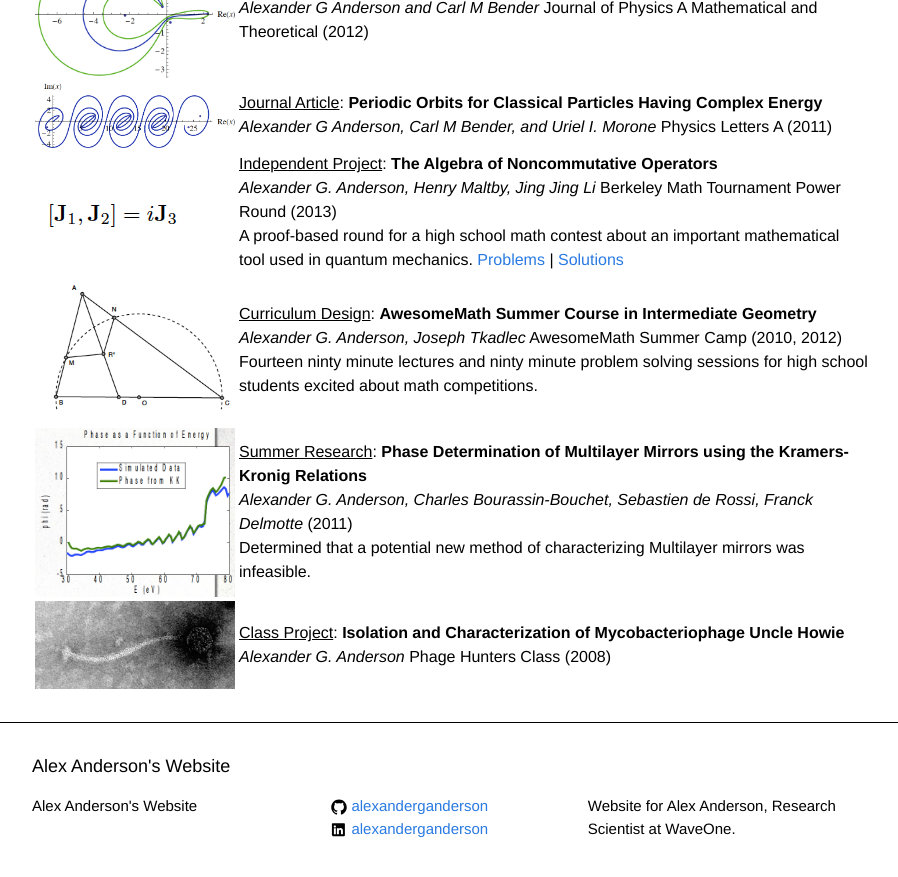
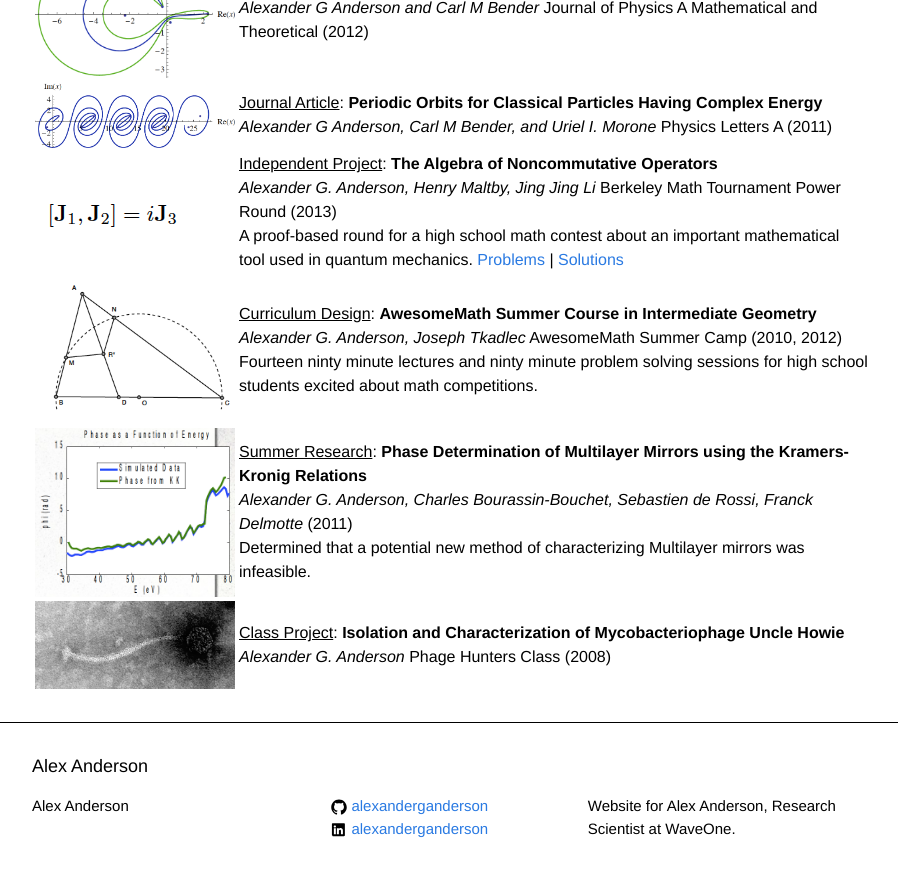
Before and after one commit to alexanderganderson/alexanderganderson.github.io, a Jekyll site: the page built from index.html, in a window 1280 px wide and 900 px high, scrolled down 2691 px. Shown: the top 877 px of the window, without its empty margins (188-1086 px from the left). Built offline with Jekyll 4.4.1, drawn with Linux system fonts in a browser that asks for light colours; some of the changed text lies outside the part shown.

Commit message:
adding small title change to trigger build

```diff
--- a/_config.yml
+++ b/_config.yml
@@ -6,7 +6,7 @@
 # 'jekyll serve'. If you change this file, please restart the server process.
 
 # Site settings
-title: Alex Anderson's Website
+title: Alex Anderson
 email: aga@berkeley<.edu>
 description: > # this means to ignore newlines until "baseurl:"
     Website for Alex Anderson, Research Scientist at WaveOne.
```
